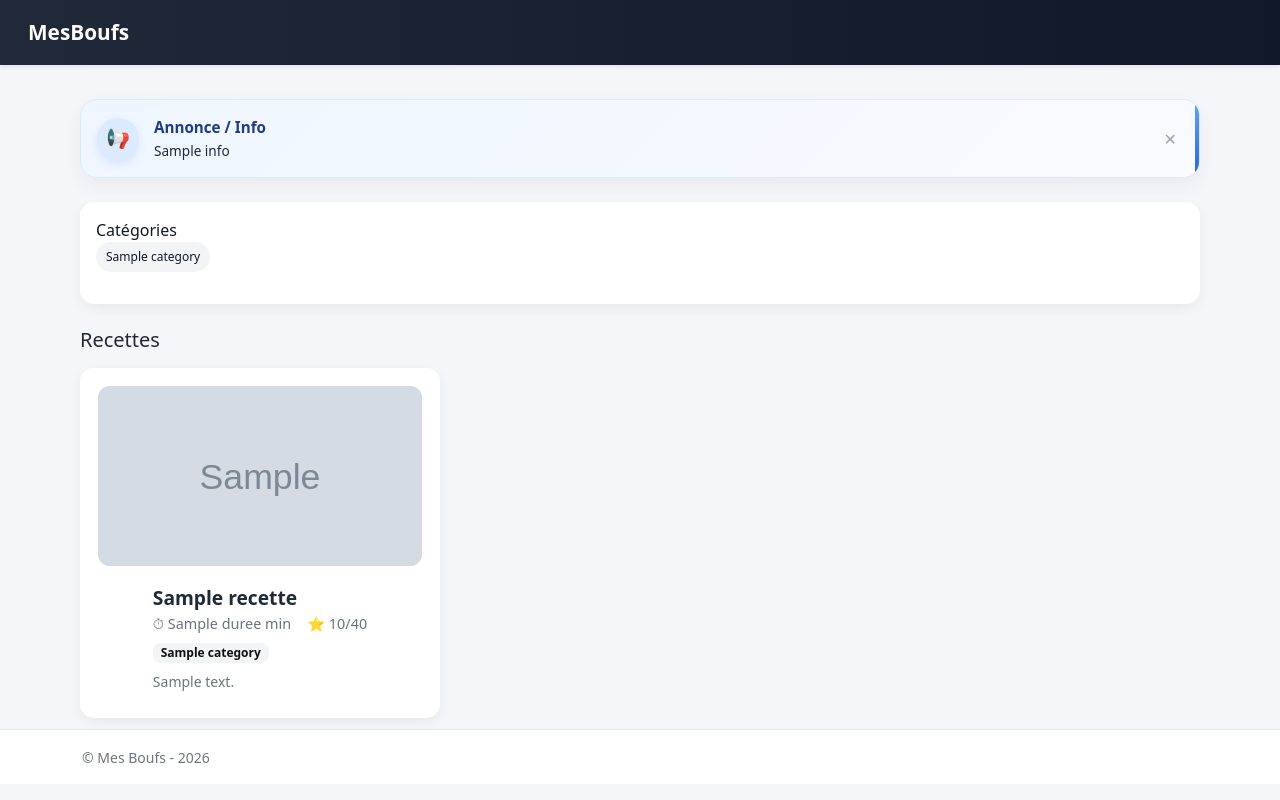
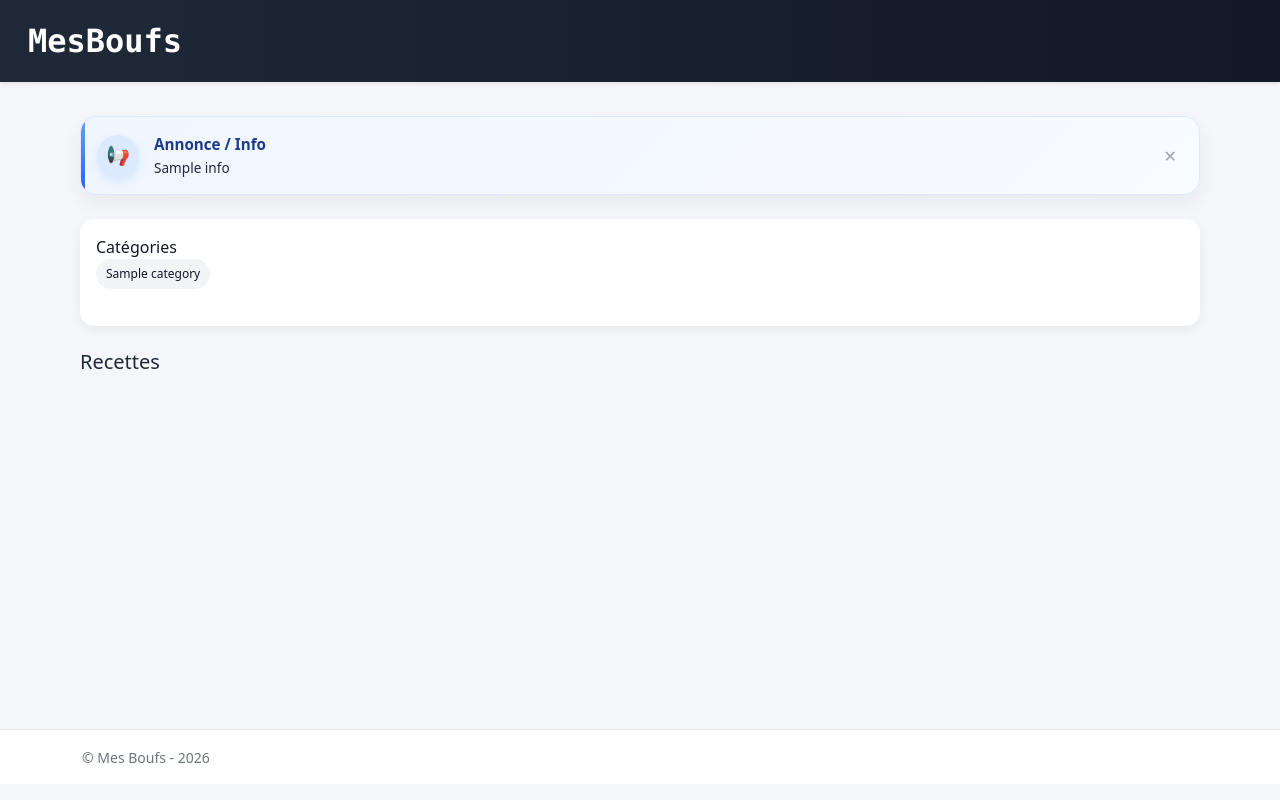
Before and after one commit to 4ntho0/mesboufsV2, a Symfony app: template templates/pages/home.html.twig in a window 1280 px wide. Run offline with Twig, Linux system fonts and the light colour scheme; the template is opened without the code that fills it: most values are stand-ins (such as "Sample title", 1, 10 or a date in 2020); grey boxes marked "Sample" are stand-in pictures; some libraries are stand-ins or nearby versions.

Commit message:
1.2.7 Amelioration affichage

```diff
--- a/public/css/base.css
+++ b/public/css/base.css
@@ -61,7 +61,8 @@
 
 .navbar-brand {
     font-weight: 700;
-    font-size: 1.3rem;
+    font-size: 2rem;
+    font-family: monaco;
 }
 
 .navbar .nav-link {
@@ -188,6 +189,31 @@
 }
 
 /* FILTER */
+.category-scroll {
+    display: flex;
+    flex-wrap: nowrap;      /* empêche les retours à la ligne */
+    overflow-x: auto;       /* scroll horizontal */
+    overflow-y: hidden;
+    gap: 10px;
+    padding-bottom: 5px;
+    -webkit-overflow-scrolling: touch; /* smooth iOS */
+}
+
+/* empêche les tags de se compresser */
+.category-scroll .filter-tag {
+    flex: 0 0 auto;
+    white-space: nowrap;
+}
+
+/* optionnel: scrollbar plus propre */
+.category-scroll::-webkit-scrollbar {
+    height: 6px;
+}
+
+.category-scroll::-webkit-scrollbar-thumb {
+    background: #d1d5db;
+    border-radius: 10px;
+}
 .filter-tag {
     display: inline-flex;
     align-items: center;
@@ -269,7 +295,7 @@
     content: "";
     position: absolute;
     top: 0;
-    right: 0;
+    left: 0;
 
     width: 4px;
     height: 100%;
--- a/templates/base.html.twig
+++ b/templates/base.html.twig
@@ -10,8 +10,8 @@
 
         <!-- CSS -->
         <link rel="stylesheet" href="{{ asset('css/base.css') }}">
-<link rel="stylesheet" href="{{ asset('css/mobile.css') }}">
-<link rel="stylesheet" href="{{ asset('css/desktop.css') }}" media="(min-width: 992px)">
+        <link rel="stylesheet" href="{{ asset('css/mobile.css') }}">
+        <link rel="stylesheet" href="{{ asset('css/desktop.css') }}" media="(min-width: 992px)">
 
         {% block stylesheets %}{% endblock %}
         {% block javascripts %}{% endblock %}
--- /dev/null
+++ b/templates/pages/_recettes.html.twig
@@ -0,0 +1,55 @@
+<div class="recipe-grid" id="recipes-container">
+    {% for recette in recettes %}
+        <div class="recipe-item">
+            <div class="card recipe-card recipe-clickable h-100">
+
+                <a href="{{ path('page_recette', {id: recette.id}) }}"
+                   class="stretched-link"></a>
+
+                {% if recette.isNew %}
+                    <span class="badge-new">NEW</span>
+                {% endif %}
+
+                <!-- IMAGE -->
+                <div class="recipe-img">
+                    {% if recette.image %}
+                        <img src="{{ asset('uploads/recettes/' ~ recette.image.filename) }}"
+                             alt="{{ recette.nom }}">
+                    {% endif %}
+                </div>
+
+                <!-- CONTENT -->
+                <div class="recipe-content d-flex flex-column flex-grow-1 p-2">
+
+                    <h3 class="recipe-title mb-1">
+                        {{ recette.nom }}
+                    </h3>
+
+                    <div class="recipe-meta mb-1 d-flex gap-3">
+                        <span>⏱ {{ recette.duree ?? '-' }} min</span>
+
+                        {% if recette.note %}
+                            <span>⭐ {{ recette.note.total }}/40</span>
+                        {% endif %}
+                    </div>
+
+                    <div class="mb-2">
+                        {% for categorie in recette.categories %}
+                            <span class="badge">
+                                {{ categorie.nom }}
+                            </span>
+                        {% endfor %}
+                    </div>
+
+                    <p class="text-muted small mb-0">
+                        {{ recette.description|nl2br|raw }}
+                    </p>
+
+                </div>
+
+            </div>
+
+        </div>
+    {% endfor %}
+
+</div>
--- a/templates/pages/home.html.twig
+++ b/templates/pages/home.html.twig
@@ -34,7 +34,7 @@
 
             <form method="GET" id="filter-form">
                 Catégories
-                <div class="d-flex flex-wrap gap-2 mb-3">
+                <div class="category-scroll d-flex gap-2 mb-3">
                     {% for cat in categories %}
                         <label class="filter-tag">
                             <input type="checkbox"
@@ -58,68 +58,9 @@
     <div class="d-flex justify-content-between align-items-center mb-3">
         <h2 class="h5 mb-0">Recettes</h2>
     </div>
+    {% include 'pages/_recettes.html.twig' %}
 
-    <!-- ================= GRID ================= -->
-    <div class="recipe-grid">
 
-        {% for recette in recettes %}
-            <div class="recipe-item">
-
-                <div class="card recipe-card recipe-clickable h-100">
-
-                    <a href="{{ path('page_recette', {id: recette.id}) }}"
-                       class="stretched-link"></a>
-
-                    {% if recette.isNew %}
-                        <span class="badge-new">NEW</span>
-                    {% endif %}
-
-                    <!-- IMAGE -->
-                    <div class="recipe-img">
-                        {% if recette.image %}
-                            <img src="{{ asset('uploads/recettes/' ~ recette.image.filename) }}"
-                                 alt="{{ recette.nom }}">
-                        {% else %}
-                            <img src="{{ asset('images/default.jpg') }}"
-                                 alt="image par défaut">
-                        {% endif %}
-                    </div>
-
-                    <!-- CONTENT -->
-                    <div class="recipe-content d-flex flex-column flex-grow-1 p-2">
-
-                        <h3 class="recipe-title mb-1">
-                            {{ recette.nom }}
-                        </h3>
-
-                        <div class="recipe-meta mb-1 d-flex gap-3">
-                            <span>⏱ {{ recette.duree ?? '-' }} min</span>
-
-                            {% if recette.note %}
-                                <span>⭐ {{ recette.note.total }}/40</span>
-                            {% endif %}
-                        </div>
-
-                        <div class="mb-2">
-                            {% for categorie in recette.categories %}
-                                <span class="badge">
-                                    {{ categorie.nom }}
-                                </span>
-                            {% endfor %}
-                        </div>
-
-                        <p class="text-muted small mb-0">
-                            {{ recette.description|nl2br|raw }}
-                        </p>
-
-                    </div>
-
-                </div>
-
-            </div>
-        {% endfor %}
-
-    </div>
 
 {% endblock %}
 {% block javascripts %}
@@ -127,38 +68,69 @@
         document.addEventListener('DOMContentLoaded', function () {
 
             const form = document.getElementById('filter-form');
-            if (!form)
+            const container = document.getElementById('recipes-container');
+
+            if (!form || !container)
                 return;
 
             let timeout;
 
+            function attachFilters() {
+
                 form.querySelectorAll('input[type="checkbox"]').forEach(input => {
+
                     input.addEventListener('change', () => {
 
                         clearTimeout(timeout);
 
                         timeout = setTimeout(() => {
-                        form.submit();
+
+                            const formData = new FormData(form);
+                            const params = new URLSearchParams(formData);
+
+                            container.style.opacity = "0.5";
+
+                            fetch(window.location.pathname + '?' + params.toString(), {
+                                headers: {
+                                    'X-Requested-With': 'XMLHttpRequest'
+                                }
+                            })
+                                    .then(res => res.text())
+                                    .then(html => {
+
+                                        const parser = new DOMParser();
+                                        const doc = parser.parseFromString(html, 'text/html');
+
+                                        const newContent = doc.getElementById('recipes-container');
+
+                                        if (newContent) {
+                                            container.innerHTML = newContent.innerHTML;
+                                        }
+
+                                        container.style.opacity = "1";
+
+                                        // 🔥 REBIND EVENTS après update
+                                        attachFilters();
+
+                                    });
+
                         }, 150);
-                });
                     });
 
                 });
+            }
 
-        document.addEventListener('DOMContentLoaded', () => {
+            attachFilters();
+
+        });
+        document.addEventListener('DOMContentLoaded', function () {
 
             const closeBtn = document.getElementById('close-announcement');
             const announcement = document.getElementById('announcement');
 
             if (closeBtn && announcement) {
-                closeBtn.addEventListener('click', () => {
-                    announcement.style.transition = "opacity 0.3s ease, transform 0.3s ease";
-                    announcement.style.opacity = "0";
-                    announcement.style.transform = "translateY(-10px)";
-
-                    setTimeout(() => {
-                        announcement.remove();
-                    }, 300);
+                closeBtn.addEventListener('click', function () {
+                    announcement.style.display = 'none';
                 });
             }
 
--- a/templates/pages/recette.html.twig
+++ b/templates/pages/recette.html.twig
@@ -41,10 +41,8 @@
                         <img src="{{ asset('uploads/recettes/' ~ recette.image.filename) }}"
                              alt="{{ recette.nom }}"
                              style="width: 100%; height: 100%; object-fit: cover; border-radius: 12px;">
-                    {% else %}
-                        <div class="d-flex align-items-center justify-content-center h-100 bg-light rounded">
-                            🍽
-                        </div>
+
+
                     {% endif %}
 
                 </div>
```
Also changed, not shown: src/Controller/HomeController.php (+7 -1 lines). Lines whose indentation alone changed are shown as unchanged.
